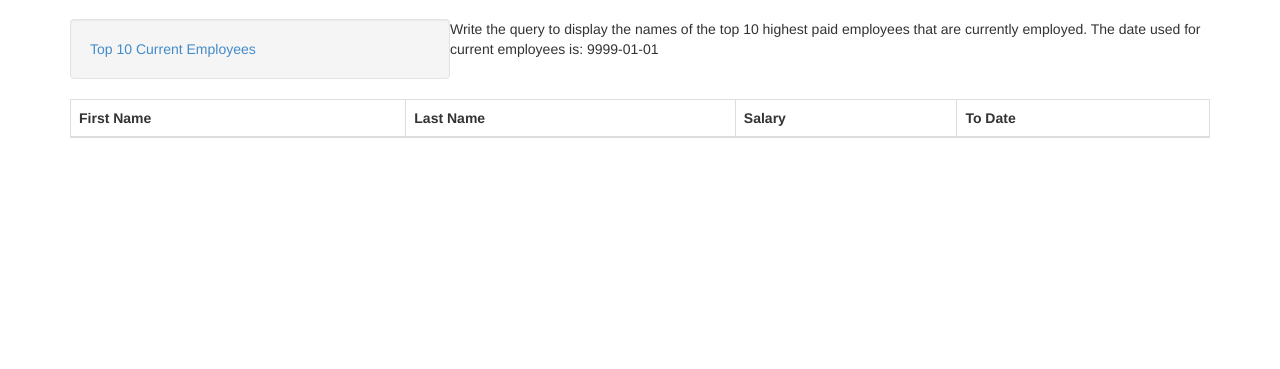
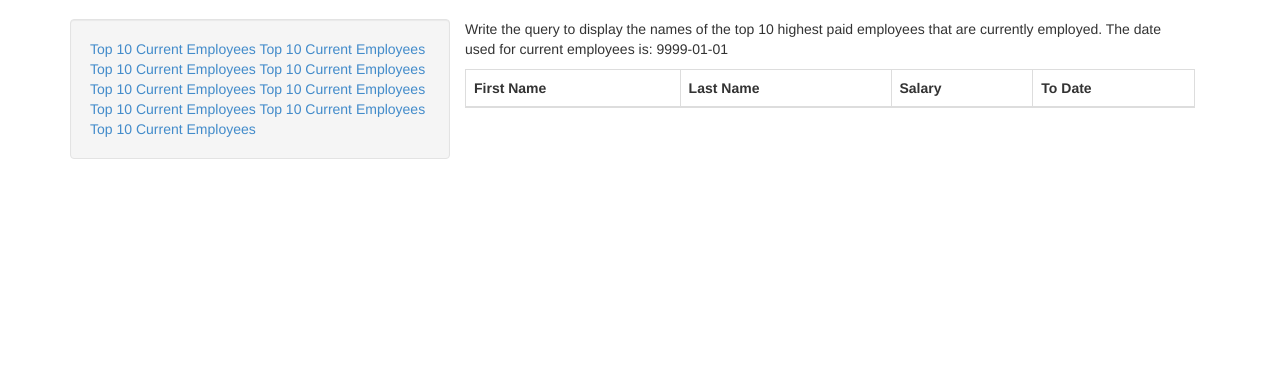
Before and after one commit to hariDasu/phpBench, a PHP site: page / in a window 1280 px wide. Shown: the part 51-420 px from the top of the page. Run offline with PHP 8.4, Linux system fonts and the light colour scheme; data that the repository does not hold is empty; some libraries are stand-ins or nearby versions.

Commit message:
bootstrap-ing

```diff
--- a/index.php
+++ b/index.php
@@ -75,8 +75,19 @@ $password = 'lDSSJ1Sp2y';
 <div class="container">
     <div class="well col-md-4 col-lg-4 col-sm-4">
         <a href="index.php">Top 10 Current Employees</a>
+        <a href="index.php">Top 10 Current Employees</a>
+        <a href="index.php">Top 10 Current Employees</a>
+        <a href="index.php">Top 10 Current Employees</a>
+        <a href="index.php">Top 10 Current Employees</a>
+        <a href="index.php">Top 10 Current Employees</a>
+        <a href="index.php">Top 10 Current Employees</a>
+        <a href="index.php">Top 10 Current Employees</a>
+        <a href="index.php">Top 10 Current Employees</a>
+
 
     </div>
+
+    <div class="col-md-8 col-lg-8 col-sm-8">
 
     <p>Write the query to display the names of the top 10 highest paid employees that are currently employed.
 
@@ -109,7 +120,7 @@ $password = 'lDSSJ1Sp2y';
             ?>
         </tbody>
     </table>
-
+    </div>
 </div> <!-- /container -->
 
 
```
